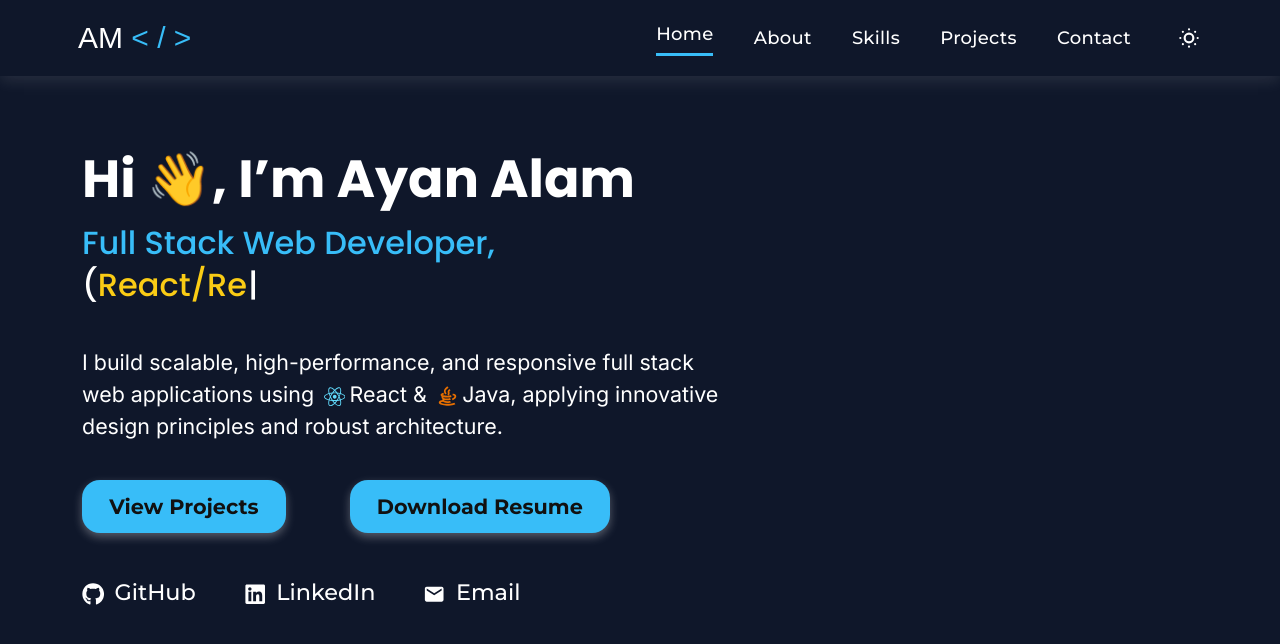
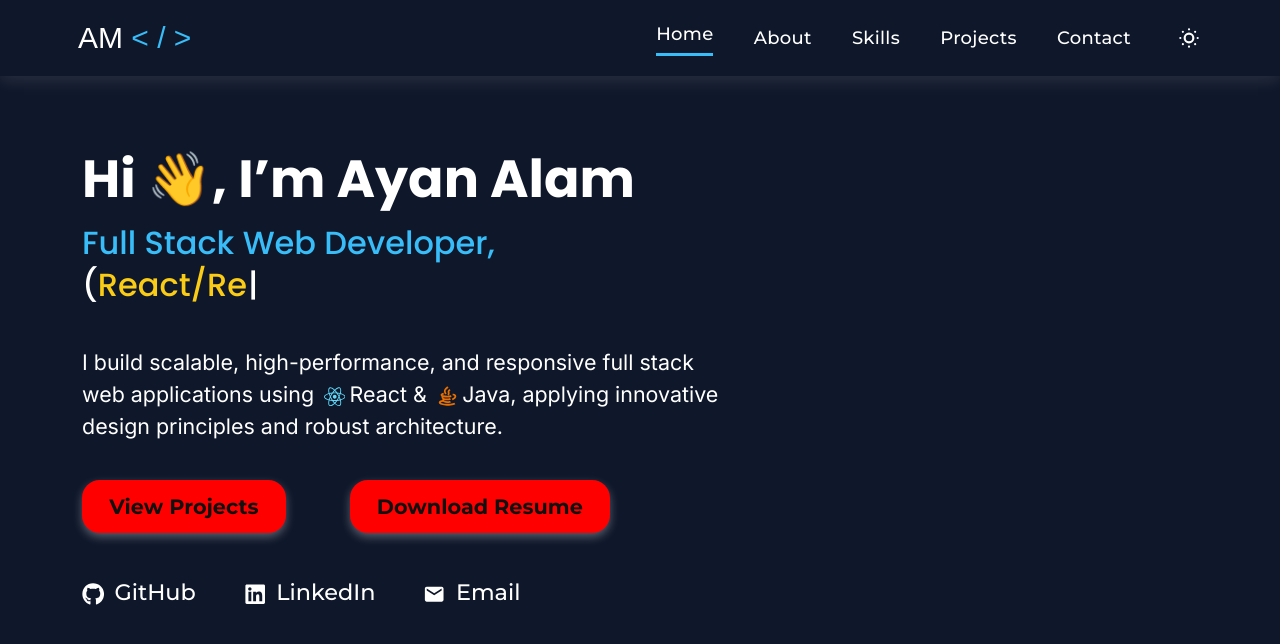
Before and after one commit to Ayan-webDEV/Portfolio, a React (Vite) app: page / in a window 1280 px wide. Shown: the top 644 px of the page. Built offline with nearby package versions, Linux system fonts and the light colour scheme; a web font is replaced by a local one.

Commit message:
debuging

```diff
--- a/src/Components/Home/Home.module.css
+++ b/src/Components/Home/Home.module.css
@@ -46,7 +46,8 @@
 .projectsBtn,
 .resumeBtn {
   width: 85%;
-  background-color: var(--accent-primary);
+  /* background-color: var(--accent-primary); */
+  background-color: red;
   color: var(--accent-text);
   padding: 0.7rem 1.4rem;
   font-size: 4.75vw;
```
